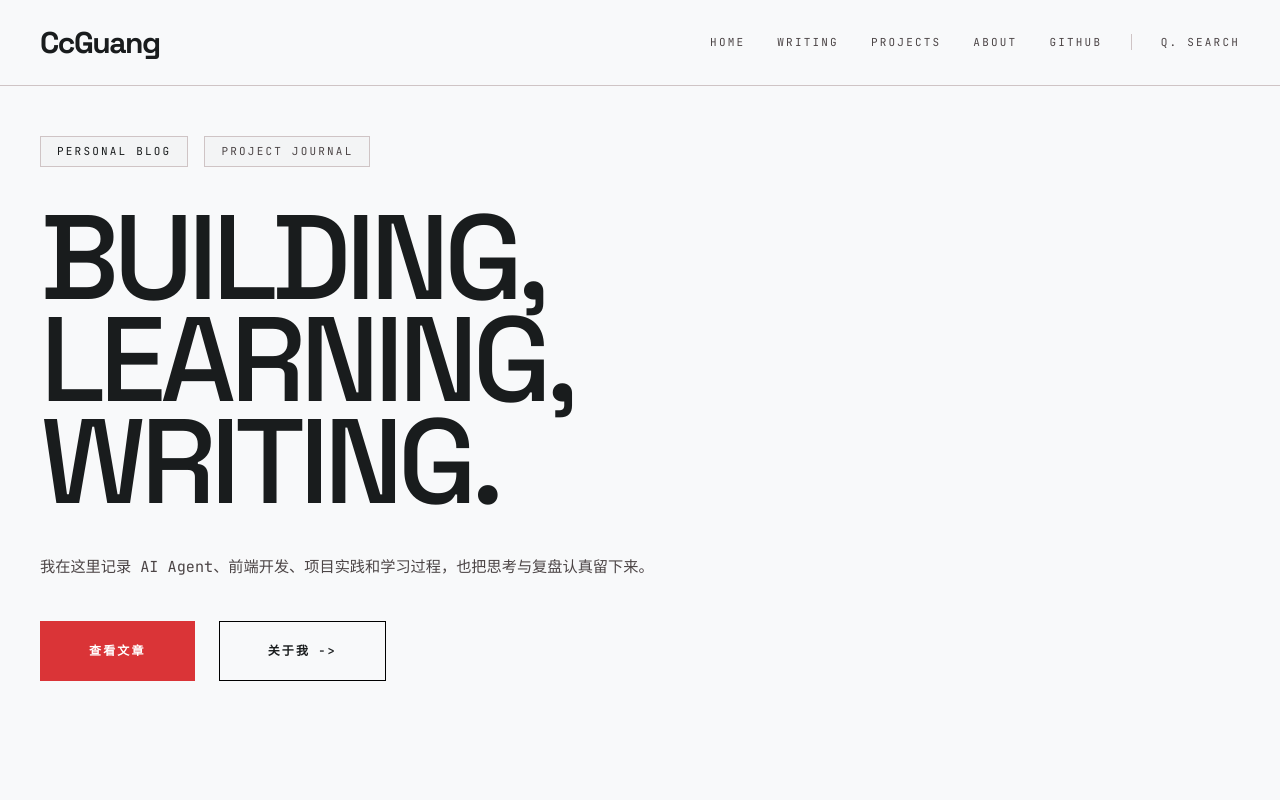
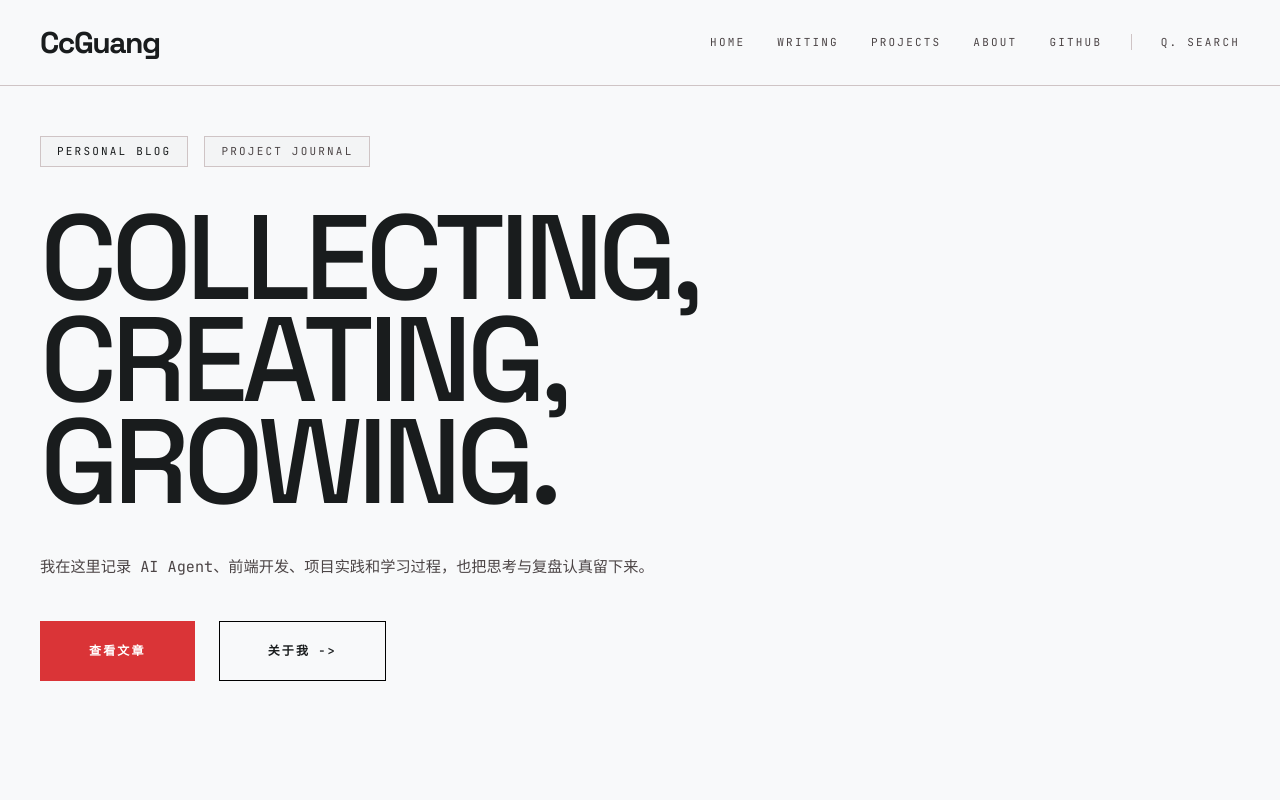
Before and after one commit to CcGuang297/Personal-Blog-building, a Next.js app: page / in a window 1280 px wide. Shown: the top 800 px of the page. Built offline with nearby package versions, Linux system fonts and the light colour scheme.

Commit message:
Update home hero headline copy

```diff
--- a/app/page.tsx
+++ b/app/page.tsx
@@ -29,11 +29,11 @@ export default function Home() {
           </div>
 
           <h1 className="hero-title">
-            Building,
+            COLLECTING,
             <br />
-            learning,
+            CREATING,
             <br />
-            writing.
+            GROWING.
           </h1>
 
           <p className="hero-description">
```
